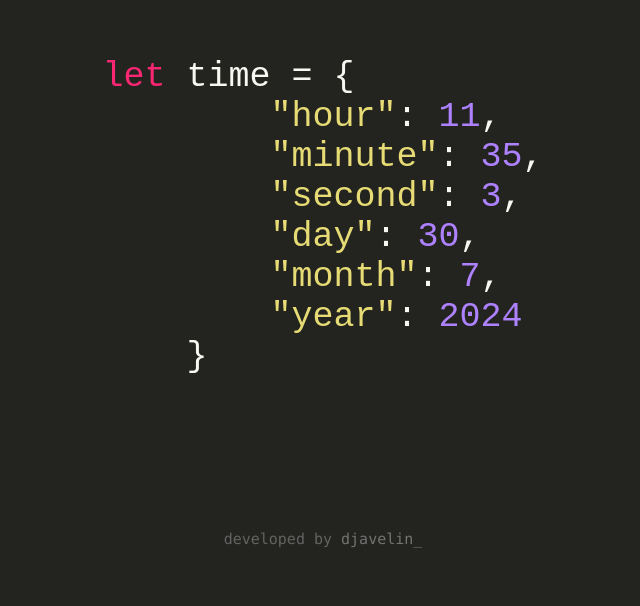
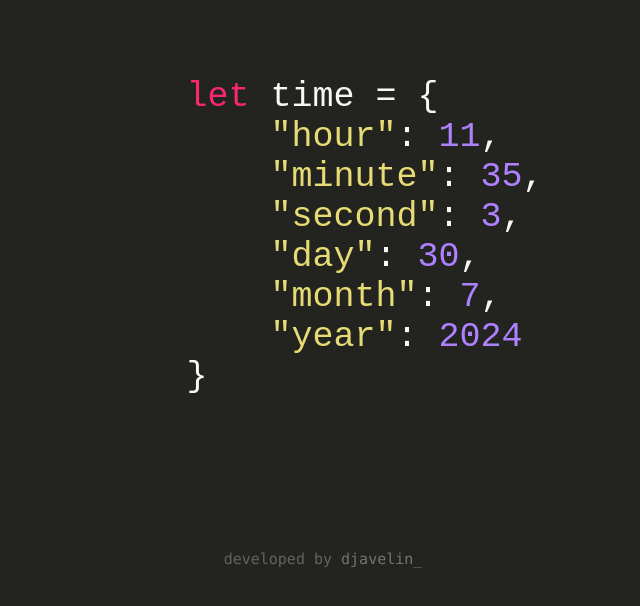
Before and after one commit to MrDJAVELIN/clockwallpaper, a React (Create React App) app: page / in a window 1280 px wide. Shown: the part 124-730 px from the top of the page, without its empty margins (317-957 px from the left). Built offline with nearby package versions, Linux system fonts and the light colour scheme.

Commit message:
change text

```diff
--- a/src/Clock.js
+++ b/src/Clock.js
@@ -13,7 +13,8 @@ export const Clock = () => {
         return () => clearInterval(timer);
     }, []);
 
-    const code = `let time = {
+    const code = `
+    let time = {
         "hour": ${time.getHours()},
         "minute": ${time.getMinutes()},
         "second": ${time.getSeconds()},
--- a/src/main.css
+++ b/src/main.css
@@ -24,7 +24,8 @@ body {
 .dbd {
     font-size: 15px;
     color: #636363;
-    padding-top: 100px;
+    /* padding-top: 100px; */
+    margin-top: 100px;
     display: flex;
     justify-content: center;
     align-items: center;
```
